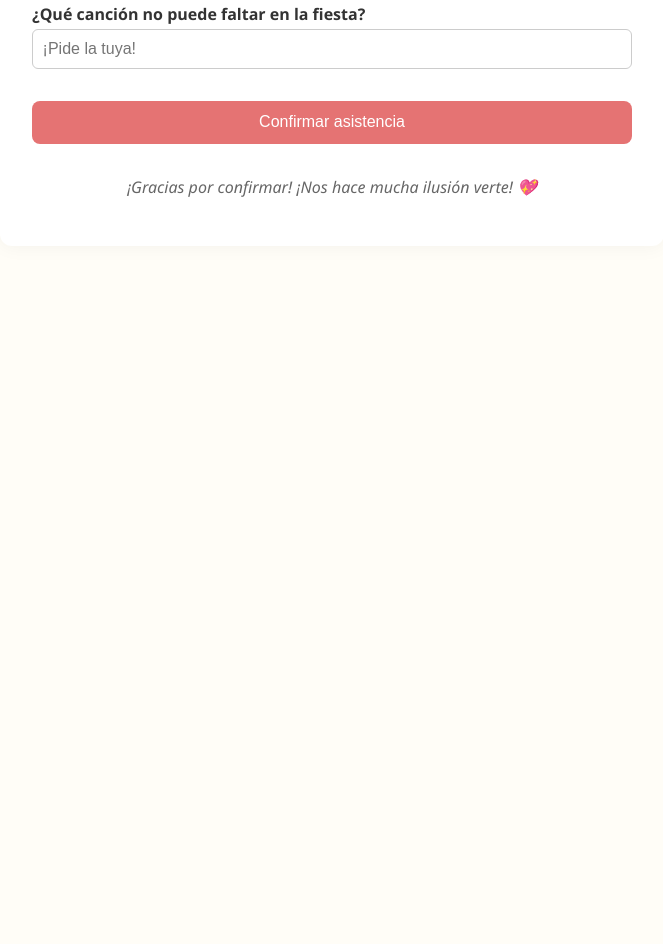
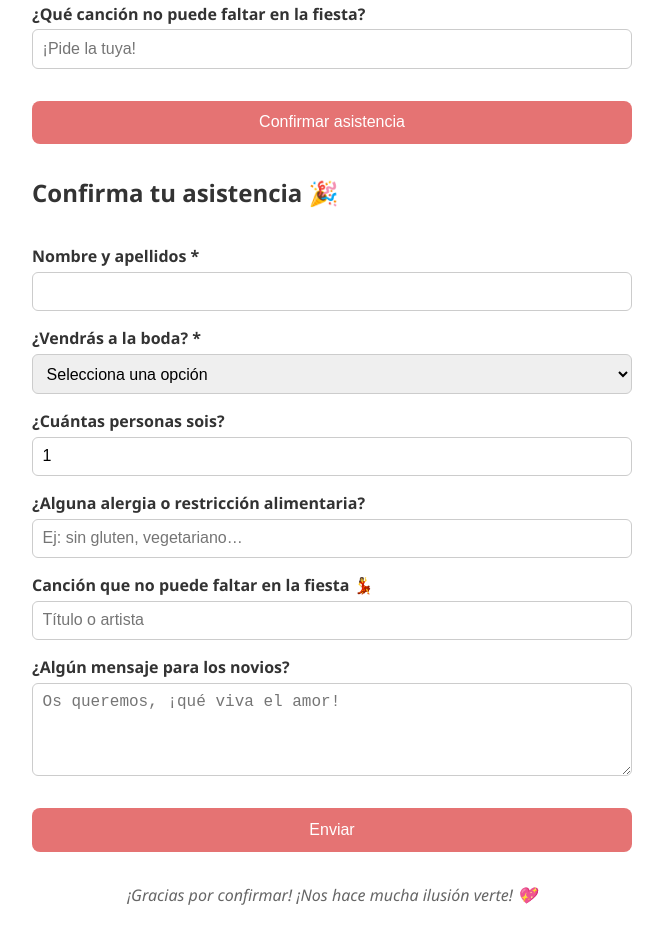
Before and after one commit to boda-andrea-alberto/boda-andrea-alberto.github.io, a plain HTML site: page index.html in a window 1280 px wide. Shown: the part 634-1578 px from the top of the page, without its empty margins (308-971 px from the left). Before the commit the page ends 912 px from the top, so only its background shows below. Drawn offline with Linux system fonts and the light colour scheme.

Commit message:
Pruebas Basin formulario

```diff
--- a/index.html
+++ b/index.html
@@ -44,6 +44,52 @@
 
       <button type="submit">Confirmar asistencia</button>
     </form>
+    <form
+  action="https://usebasin.com/f/tu-endpoint-aqui"
+  method="POST"
+  accept-charset="UTF-8"
+>
+  <h2>Confirma tu asistencia 🎉</h2>
+
+  <label>
+    Nombre y apellidos *
+    <input type="text" name="nombre" required>
+  </label>
+
+  <label>
+    ¿Vendrás a la boda? *
+    <select name="asistencia" required>
+      <option value="">Selecciona una opción</option>
+      <option value="sí">¡Sí! 🎊</option>
+      <option value="no">Lo siento, no puedo 😢</option>
+    </select>
+  </label>
+
+  <label>
+    ¿Cuántas personas sois?
+    <input type="number" name="acompañantes" min="1" value="1">
+  </label>
+
+  <label>
+    ¿Alguna alergia o restricción alimentaria?
+    <input type="text" name="restricciones" placeholder="Ej: sin gluten, vegetariano…">
+  </label>
+
+  <label>
+    Canción que no puede faltar en la fiesta 💃
+    <input type="text" name="cancion_fiesta" placeholder="Título o artista">
+  </label>
+
+  <label>
+    ¿Algún mensaje para los novios?
+    <textarea name="mensaje" rows="4" placeholder="Os queremos, ¡qué viva el amor!"></textarea>
+  </label>
+
+  <!-- Redirección opcional tras el envío -->
+  <input type="hidden" name="_redirect" value="https://boda-andrea-alberto.github.io/gracias.html">
+
+  <button type="submit">Enviar</button>
+</form>
 
     <p class="gracias">¡Gracias por confirmar! ¡Nos hace mucha ilusión verte! 💖</p>
   </div>
```
